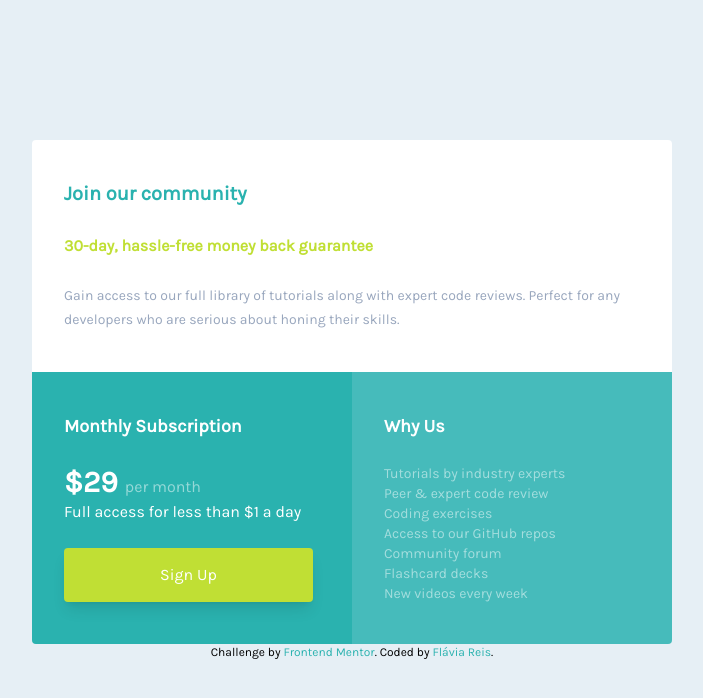
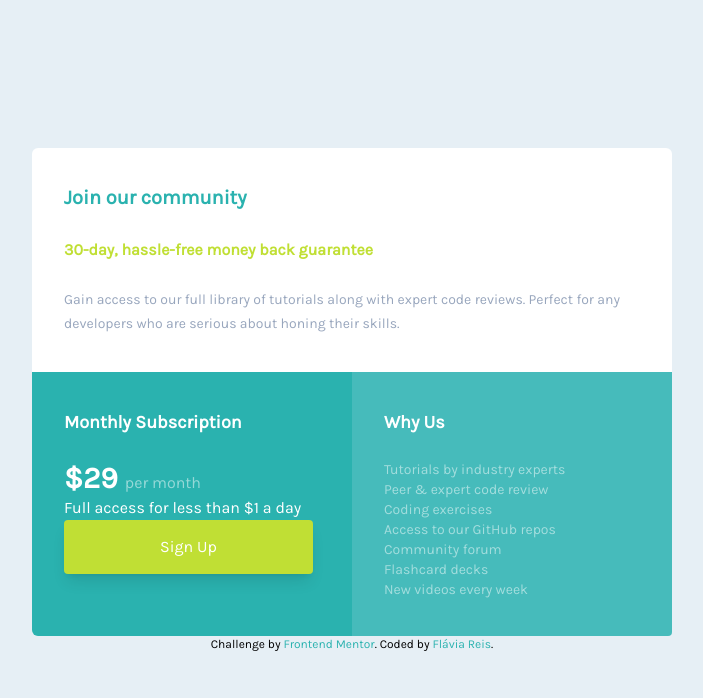
Before and after one commit to flaviare1s/single-price-grid-component, a website: page index.html in a window 1280 px wide. Shown: the whole page, without its empty margins (288-991 px from the left). Drawn offline with nearby package versions, Linux system fonts and the light colour scheme.

Commit message:
Update index.html

```diff
--- a/index.html
+++ b/index.html
@@ -33,7 +33,7 @@
 </head>
 <body class="bg-backgroundB font-karla flex flex-col justify-center items-center mx-auto max-w-sm md:max-w-screen-sm">
   <main class="min-w-full p-0 grid md:grid-cols-2">
-    <div class="bg-white py-7 px-6 rounded-t md:col-span-2 md:py-10 md:px-8">
+    <div class="bg-white py-7 px-6 rounded-t-md md:col-span-2 md:py-9 md:px-8">
       <h1 class="text-ciano text-xl font-bold">Join our community</h1>
       <h3 class="text-amareloBrilho font-bold py-7 leading-5">30-day, hassle-free money back guarantee</h3>
       <p class="text-azulCinzento text-sm leading-6">
@@ -41,15 +41,15 @@
         Perfect for any developers who are serious about honing their skills.
       </p>
     </div>
-    <div class=" py-7 px-6 bg-ciano w-full rounded-bl md:col-span-1 md:py-10 md:px-8">
+    <div class=" py-7 px-6 bg-ciano w-full rounded-bl-md md:col-span-1 md:py-9 md:px-8">
       <h2 class="text-white text-lg font-bold pb-6">Monthly Subscription</h2>
       <p class="text-white">
         <span class="text-3xl font-bold">&dollar;29 </span>
         <span class="opacity-50"> per month</span></p>
       <p class="text-white">Full access for less than &dollar;1 a day</p>
-      <button class="bg-amareloBrilho text-white py-3.6 px-24 rounded mt-6 shadow-lg">Sign Up</button>
+      <button class="bg-amareloBrilho text-white py-3.6 px-24 rounded mt-6-md shadow-lg">Sign Up</button>
     </div>
-    <div class="py-7 px-6 bg-cianoOpaco text-white text-sm rounded-br md:col-span-1 md:py-10 md:px-8">
+    <div class="py-7 px-6 bg-cianoOpaco text-white text-sm rounded-br md:col-span-1 md:py-9 md:px-8">
       <h2 class="text-lg font-bold pb-6">Why Us</h2>
       <p class="opacity-50">Tutorials by industry experts</p>
       <p class="opacity-50">Peer &amp; expert code review</p>
```
